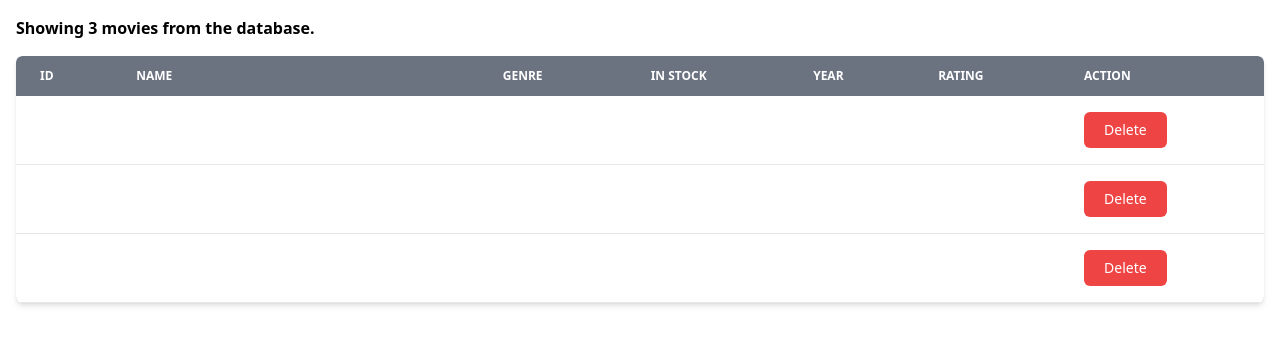
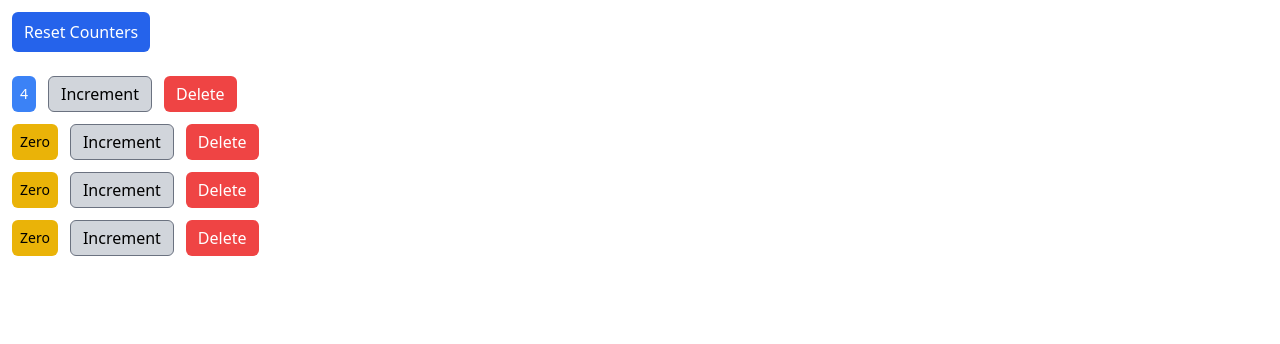
Before and after one commit to AqilArif/React-Course-By-Mosh, a React (Vite) app: page / in a window 1280 px wide. Shown: the top 344 px of the page. Built offline with nearby package versions, Linux system fonts and the light colour scheme.

Commit message:
Add Reset + Delete Functionality on counters list + Handling with controlled components

```diff
--- a/src/components/counter.jsx
+++ b/src/components/counter.jsx
@@ -2,10 +2,16 @@ import React, { Component, Fragment } from 'react'
 
 class Counter extends Component {
 
-    state = {
-        count: 0,
-        // tags: ['tag1', 'tag2', 'tag3'],
-    }
+    // state = {
+
+    //     // Instead of writing value of count hardcode we can set the value of count dynamically with props
+
+    //     count: this.props.counter.value,
+
+    //     // count: 0,
+
+    //     // tags: ['tag1', 'tag2', 'tag3'],
+    // }
 
     // constructor() {
     //     super();
@@ -13,69 +19,56 @@ class Counter extends Component {
     //     this.handleIncrement = this.handleIncrement.bind(this) // this code is noisy and we need to add this binding process with every event so instead of this code we use the arrow function to avoid binding
     // }
 
-    handleIncrement = (product) => {
+    // handleIncrement = (product) => {
 
-        console.log('Product', product);
+    //     console.log('Product', product);
 
-        // Note: we can not update the state directly in class components like => (this this.state.count + 1)
+    //     // Note: we can not update the state directly in class components like => (this this.state.count + 1)
 
-        this.setState( { count: this.state.count + 1 } )
+    //     this.setState( { count: this.state.count + 1 } )
 
-        //Note: The (setState) method telling the react that state of this component is going to be changed
-    }
-
-    // renderTags() {
-
-    //     if (this.state.tags.length === 0) return <p>There are no tags!</p>
-
-    //     return (
-    //         <ul className='ml-3 font-bold'>
-    //             {
-    //                 this.state.tags.map(tag => <li key={tag}> { tag } </li>)
-    //             }
-    //         </ul>
-    //     )
+    //     //Note: The (setState) method telling the react that state of this component is going to be changed
     // }
 
     render() {
 
-        // const {tags} = this.state
+        // console.log('props', this.props)
 
         return (
             <Fragment>
                 <div className='flex m-3'>
-                    <span className={this.state.count === 0 ? 'bg-yellow-500 rounded-md mr-3 p-2 text-sm text-center' : 'bg-blue-500 rounded-md mr-3 p-2 text-sm text-center text-white'}>
+                    <span className={this.props.counter.value === 0 ? 'bg-yellow-500 rounded-md mr-3 p-2 text-sm text-center' : 'bg-blue-500 rounded-md mr-3 p-2 text-sm text-center text-white'}>
                         {this.formatCount()}
                     </span>
 
                     <button
                         type='button'
                         className='border border-gray-500 rounded-md px-3 bg-gray-300'
-                        onClick={() => {this.handleIncrement( product ) } }
+                        onClick={() => this.props.onIncrement(this.props.counter)}
+                        // onClick={() => {this.handleIncrement()}}
                     >
                         Increment
                     </button>
+
+                    <button
+                        type='button'
+                        className='rounded-md px-3 bg-red-500 text-white ml-3'
+                        onClick={() => this.props.onDelete(this.props.counter.id)}
+                    >
+                        Delete
+                    </button>
                 </div>
-
-                {/* <div>
-                    {this.state.tags.length === 0 && 'Please create a new tag!'}
-
-                    {this.renderTags()}
-                </div> */}
-
-                {/* <ul className='ml-3 font-bold'>
-                    {
-                        tags.map(tag => <li key={tag}> { tag } </li>)
-                    }
-                </ul> */}
             </Fragment>
         );
     }
 
     formatCount = () => {
-        const { count } = this.state // destructuring the count value
 
-        return count === 0 ? <h1>Zero</h1> : count;
+        const { value } = this.props.counter // recieving the count value from parent component => (CountersList)
+
+        // const { count } = this.state // destructuring the count value
+
+        return value === 0 ? <h1> Zero </h1> : value;
     }
 }
 
--- /dev/null
+++ b/src/components/countersList.jsx
@@ -0,0 +1,81 @@
+import React, { Component, Fragment } from 'react'
+import Counter from './counter';
+
+class CountersList extends Component {
+
+    state = {
+
+        counters: [
+            { id: 1, value: 4 },
+            { id: 2, value: 0 },
+            { id: 3, value: 0 },
+            { id: 4, value: 0 }
+        ]
+     }
+
+     handleIncrement = (counter) => {
+
+        const counters = [...this.state.counters];
+
+        const index = counters.indexOf(counter);
+
+        counters[index] = { ...counter }
+
+        counters[index].value++;
+
+        this.setState( { counters: counters } );
+
+        // console.log('asd', this.state.counters[index]);
+     }
+
+     handleReset = () => {
+
+        const resetCounters = this.state.counters.map((counter) => {
+
+            counter.value = 0;
+
+            return counter
+
+        });
+
+        this.setState({counters: resetCounters})
+     }
+
+     handleDelete = (counterId) => {
+
+        // console.log('Handle Delete Event Clicked', counterId)
+
+        // Delete the counters list by the specific id
+
+        const deleteCounters = this.state.counters.filter((counter) => counter.id !== counterId);
+
+        this.setState( {counters: deleteCounters} );
+     }
+
+    render() {
+        return (
+            <Fragment>
+                <button
+                    type='button'
+                    className='rounded-md px-3 py-2 bg-blue-600 text-white m-3'
+                    onClick={this.handleReset}
+                >
+                    Reset Counters
+                </button>
+
+                <div>
+                    {this.state.counters.map((counters) =>
+                        <Counter
+                            key={counters.id}
+                            counter={counters}
+                            onDelete={this.handleDelete}
+                            onIncrement={this.handleIncrement}
+                        />
+                    )}
+                </div>
+            </Fragment>
+        );
+    }
+}
+
+export default CountersList;
--- a/src/index.jsx
+++ b/src/index.jsx
@@ -2,12 +2,14 @@ import React from 'react'
 import ReactDOM from 'react-dom/client'
 import App from './App'
 import Counter from './components/counter'
+import CountersList from './components/countersList'
 import MoviesList from './components/movies'
 
 ReactDOM.createRoot(document.getElementById('root')).render(
   <React.StrictMode>
     {/* <App /> */}
     {/* <Counter /> */}
-    <MoviesList />
+    <CountersList />
+    {/* <MoviesList /> */}
   </React.StrictMode>,
 )
```
